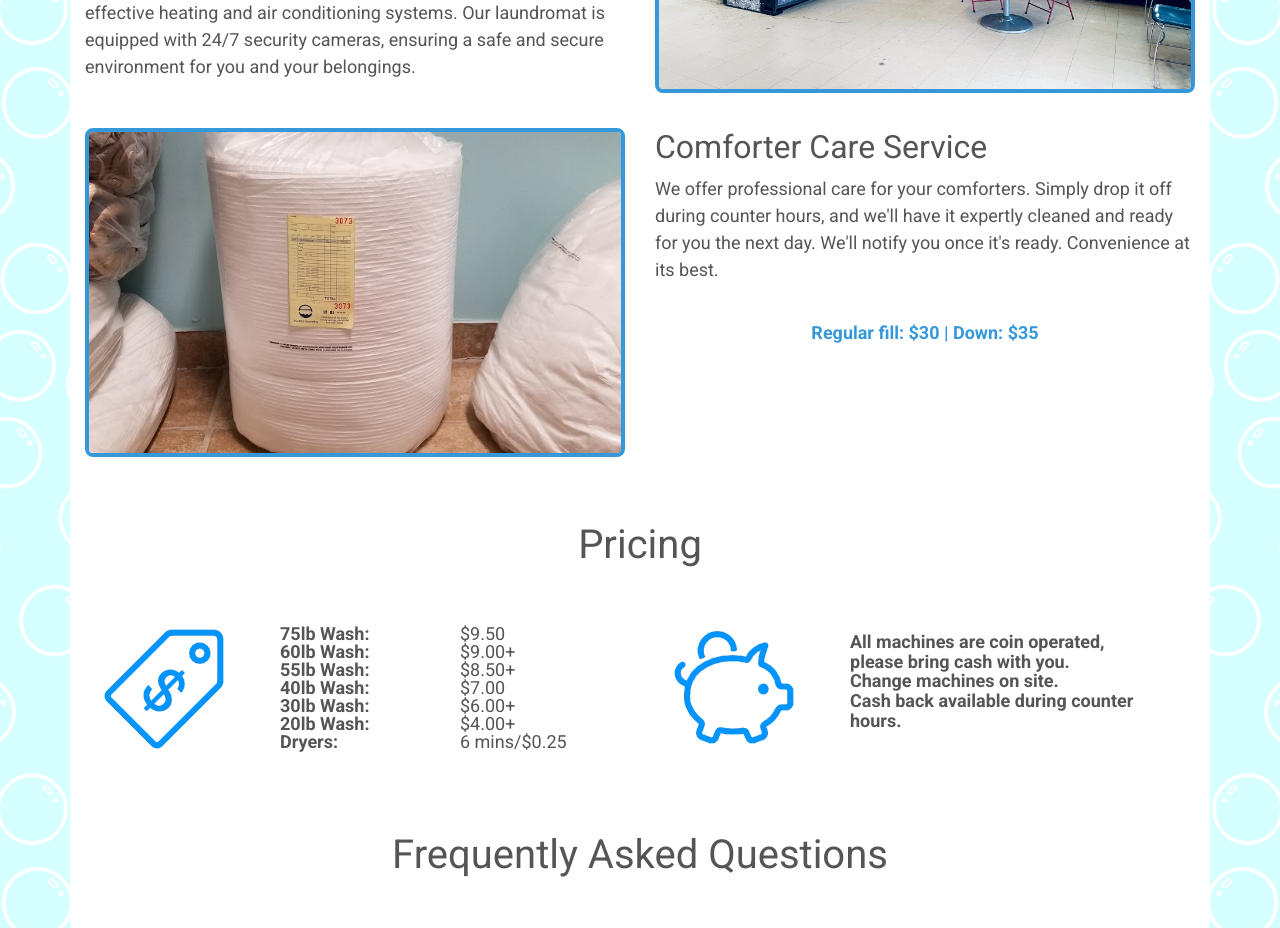
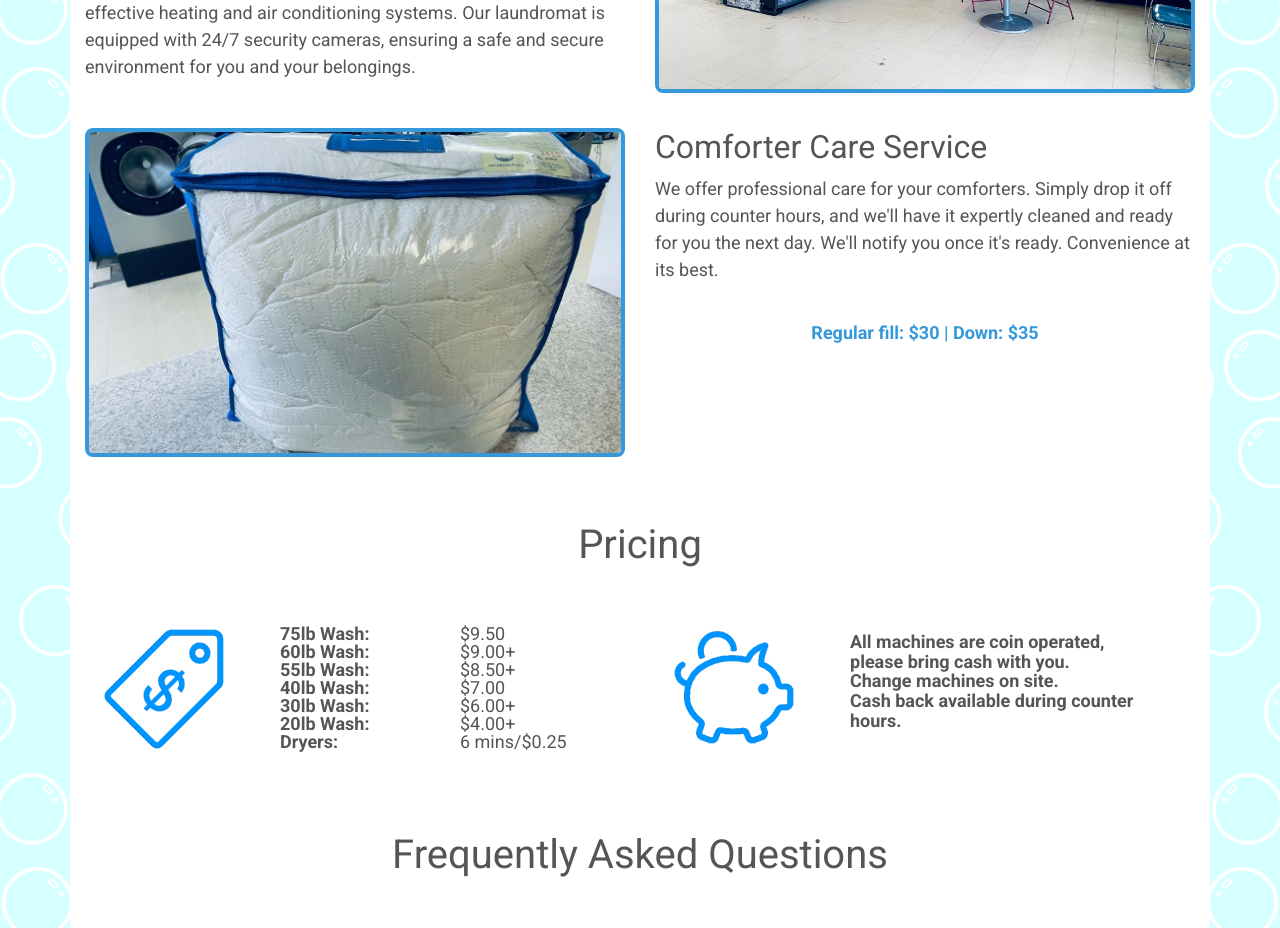
Before and after one commit to wmacnab/AL-Web, a plain HTML site: page index.html in a window 1280 px wide. Shown: the part 1640-2568 px from the top of the page. Drawn offline with nearby package versions, Linux system fonts and the light colour scheme.

Commit message:
Replaced comforter image

```diff
--- a/index.html
+++ b/index.html
@@ -188,7 +188,7 @@
       <section id="comforter-care">
         <div class="row pt-3">
           <div class="col-md-6 mb-3">
-            <img src="comforter.jpg" alt="Laundromat Image" class="img-fluid" id="img-border">
+            <img src="comforterbag.jpg" alt="Laundromat Image" class="img-fluid" id="img-border">
           </div>
           <div class="col-md-6 mb-3">
             <h2>Comforter Care Service</h2>
```
Also changed, not shown: comforterbag.jpg (added).
